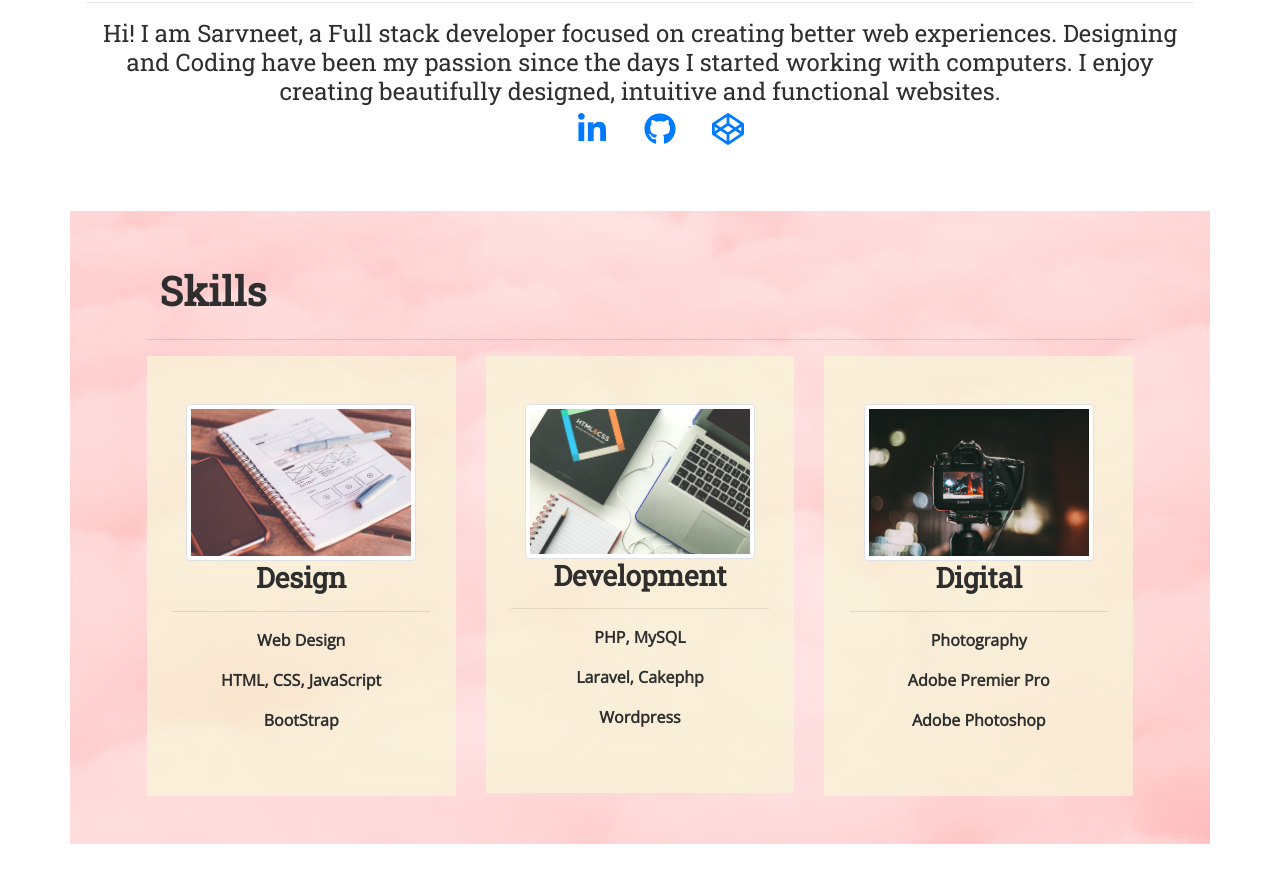
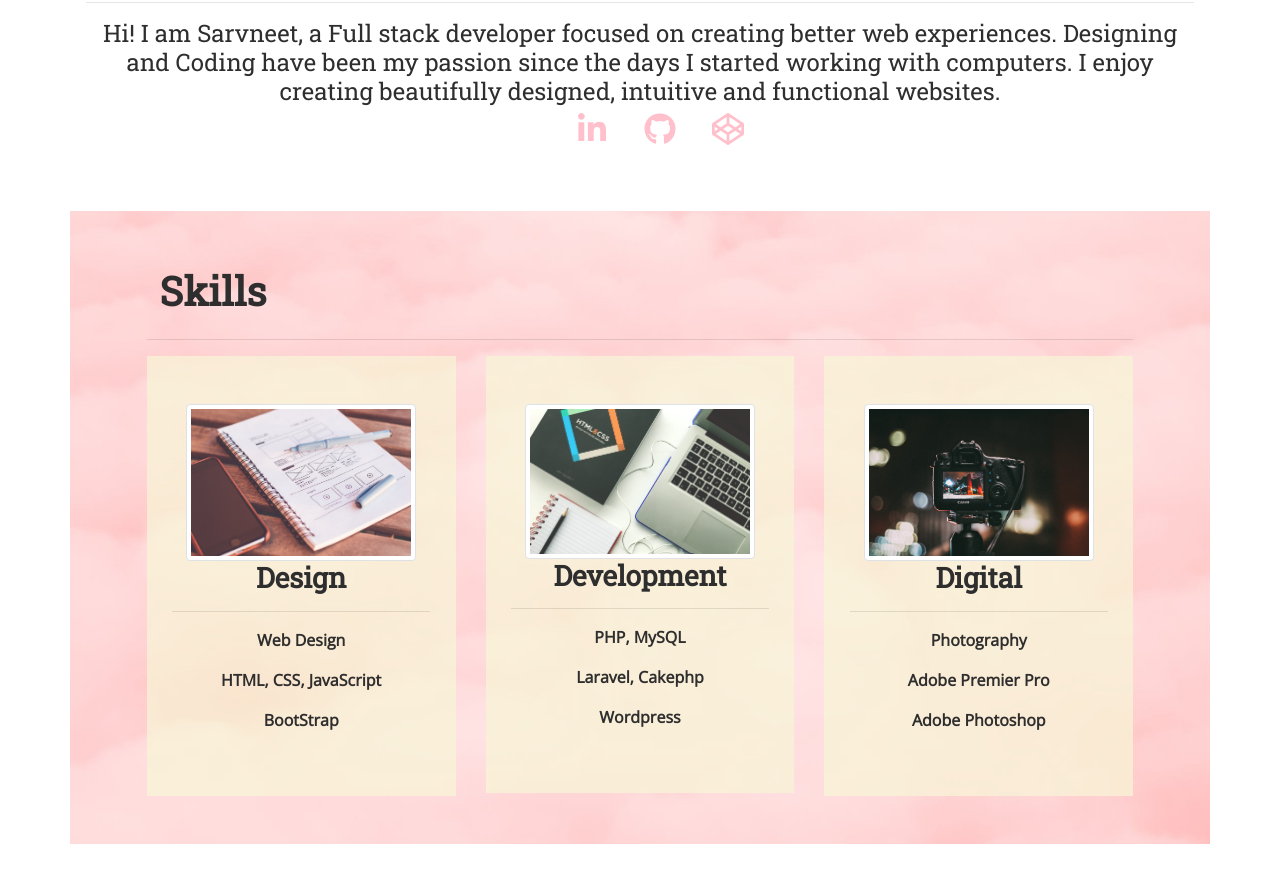
Before and after one commit to sarvneet/profile, a plain HTML site: page index.html in a window 1280 px wide. Shown: the part 1080-1969 px from the top of the page. Drawn offline with nearby package versions, Linux system fonts and the light colour scheme.

Commit message:
default link color

```diff
--- a/css/styles.css
+++ b/css/styles.css
@@ -10,6 +10,9 @@ p {
 
 ul li {
 	font-family: 'Open Sans', sans-serif;
+}
+a:link, a:visited, a:hover, a:active {
+	color: pink;
 }
 /* navbar */
 nav{
```
